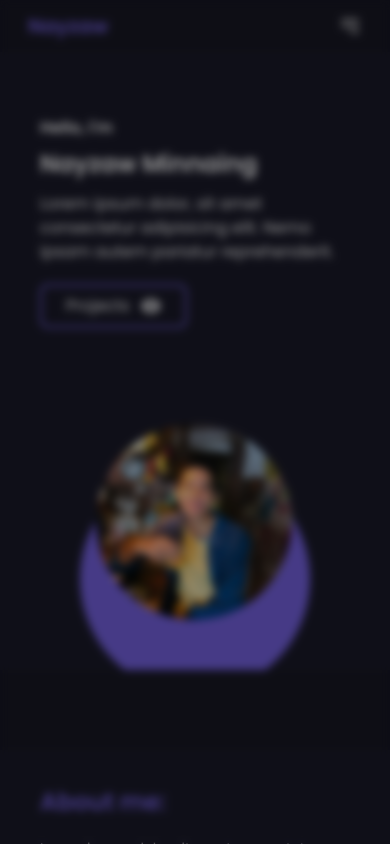
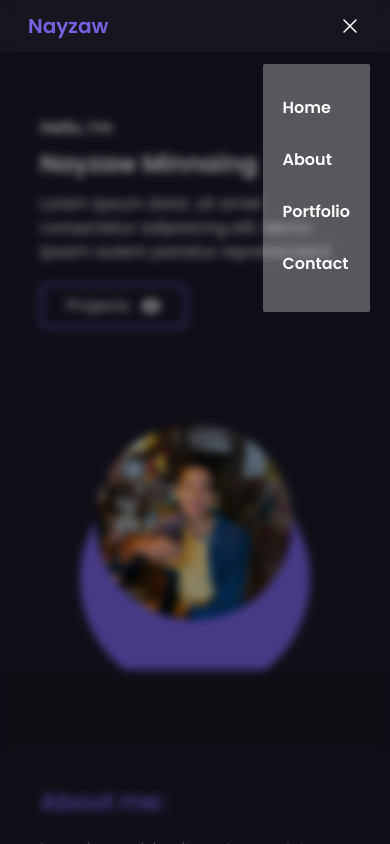
Before and after one commit to ahnge/my-realportfolio, a Next.js app: page / in a window 390 px wide. Both pictures are taken after a click on the element 350 px from the left and 26 px from the top of the page. Shown: the top 844 px of the page. Built offline with nearby package versions, Linux system fonts and the light colour scheme.

Commit message:
mobile menu

```diff
--- /dev/null
+++ b/components/MobileMenu.js
@@ -0,0 +1,52 @@
+import { useMenuDispatch } from "./context/MenuContext";
+
+const navArr = ["home", "about", "portfolio", "contact"];
+
+const MobileMenu = () => {
+  const dispatch = useMenuDispatch();
+
+  // functions to dispatch redux states
+  const handleClick = () => {
+    dispatch({ type: "toggle" });
+  };
+
+  const handleScroll = (e) => {
+    e.preventDefault();
+    const target = e.target.getAttribute("href");
+    const location = document.querySelector(target).offsetTop;
+
+    const navHeight = document.querySelector("#nav").offsetHeight;
+
+    window.scrollTo({
+      left: 0,
+      top: location - navHeight,
+    });
+  };
+
+  return (
+    <div
+      className=" fixed inset-0 bg-black/40 cursor-pointer backdrop-blur-sm sm:hidden"
+      onClick={handleClick}
+    >
+      <nav className="">
+        <ul className="absolute text-white top-16 rounded-sm right-5 flex p-5 bg-white/30 flex-col text-base lg:text-lg font-semibold">
+          {navArr.map((item, index) => {
+            return (
+              <li key={index}>
+                <a
+                  onClick={handleScroll}
+                  href={`#${item}`}
+                  className={` py-3 block capitalize cursor-pointer hover:text-action-pur border-b-4 border-transparent hover:border-action-pur transition `}
+                >
+                  {item}
+                </a>
+              </li>
+            );
+          })}
+        </ul>
+      </nav>
+    </div>
+  );
+};
+
+export default MobileMenu;
--- a/components/Nav.js
+++ b/components/Nav.js
@@ -1,9 +1,10 @@
-import { Hamburger } from "./logos/logo";
-import { useMenuDispatch } from "./context/MenuContext";
+import { CloseLogo, Hamburger } from "./logos/logo";
+import { useMenuDispatch, useMenu } from "./context/MenuContext";
 
 const Nav = () => {
   // MenuContext
   const mdispatch = useMenuDispatch();
+  const menuIsOpen = useMenu();
 
   // functions to dispatch menu states
   const handleToggle = () => {
@@ -58,7 +59,7 @@ const Nav = () => {
           </ul>
         </nav>
         <div onClick={handleToggle} className="cursor-pointer sm:hidden py-3">
-          <Hamburger />
+          {menuIsOpen ? <CloseLogo /> : <Hamburger />}
         </div>
       </div>
     </div>
--- a/components/context/MenuContext.js
+++ b/components/context/MenuContext.js
@@ -26,6 +26,7 @@ function menuReducer(state, action) {
   }
 }
 
+// init state
 const menuIsOpen = false;
 
 export const useMenu = () => {
--- a/components/logos/logo.js
+++ b/components/logos/logo.js
@@ -304,3 +304,22 @@ export const DjangoLogo = () => {
     </svg>
   );
 };
+
+export const CloseLogo = () => {
+  return (
+    <svg
+      xmlns="http://www.w3.org/2000/svg"
+      fill="none"
+      viewBox="0 0 24 24"
+      className="h-6 w-6 text-white"
+      strokeWidth={1.5}
+      stroke="currentColor"
+    >
+      <path
+        strokeLinecap="round"
+        strokeLinejoin="round"
+        d="M6 18L18 6M6 6l12 12"
+      />
+    </svg>
+  );
+};
--- a/pages/index.js
+++ b/pages/index.js
@@ -1,19 +1,14 @@
 import Head from "next/head";
-import { useMenu, useMenuDispatch } from "../components/context/MenuContext";
+import { useMenu } from "../components/context/MenuContext";
 import About from "../components/about/About";
 import Contact from "../components/contact/Contact";
 import Hero from "../components/hero/Hero";
 import Projects from "../components/projects/Projects";
+import MobileMenu from "../components/MobileMenu";
 
 export default function Home() {
   // redux states
   const menuIsOpen = useMenu();
-  const dispatch = useMenuDispatch();
-
-  // functions to dispatch redux states
-  const handleClick = () => {
-    dispatch({ type: "toggle" });
-  };
 
   return (
     <>
@@ -30,12 +25,7 @@ export default function Home() {
       <About />
       <Projects />
       <Contact />
-      {menuIsOpen && (
-        <div
-          className=" fixed inset-0 bg-black/40 cursor-pointer z-10 backdrop-blur-sm"
-          onClick={handleClick}
-        ></div>
-      )}
+      {menuIsOpen && <MobileMenu />}
     </>
   );
 }
```
